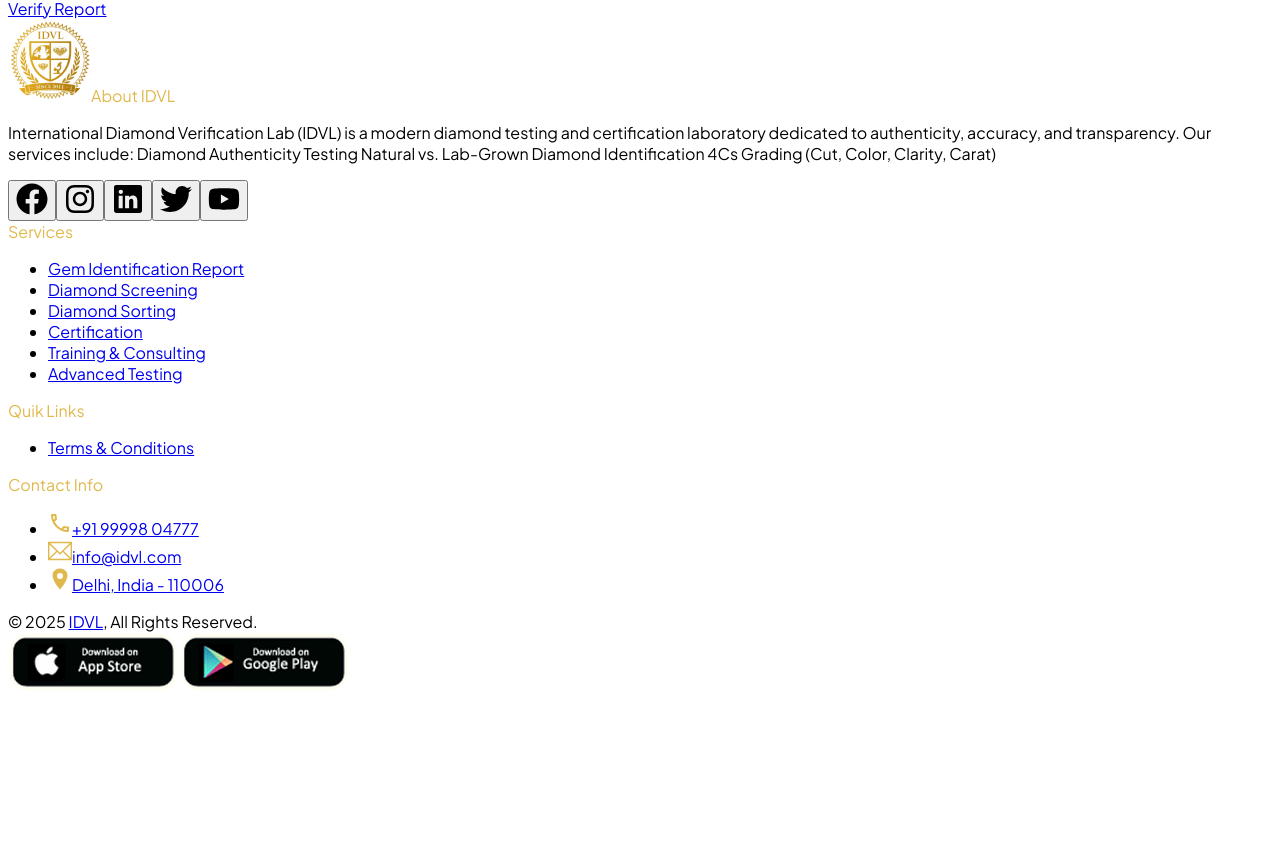
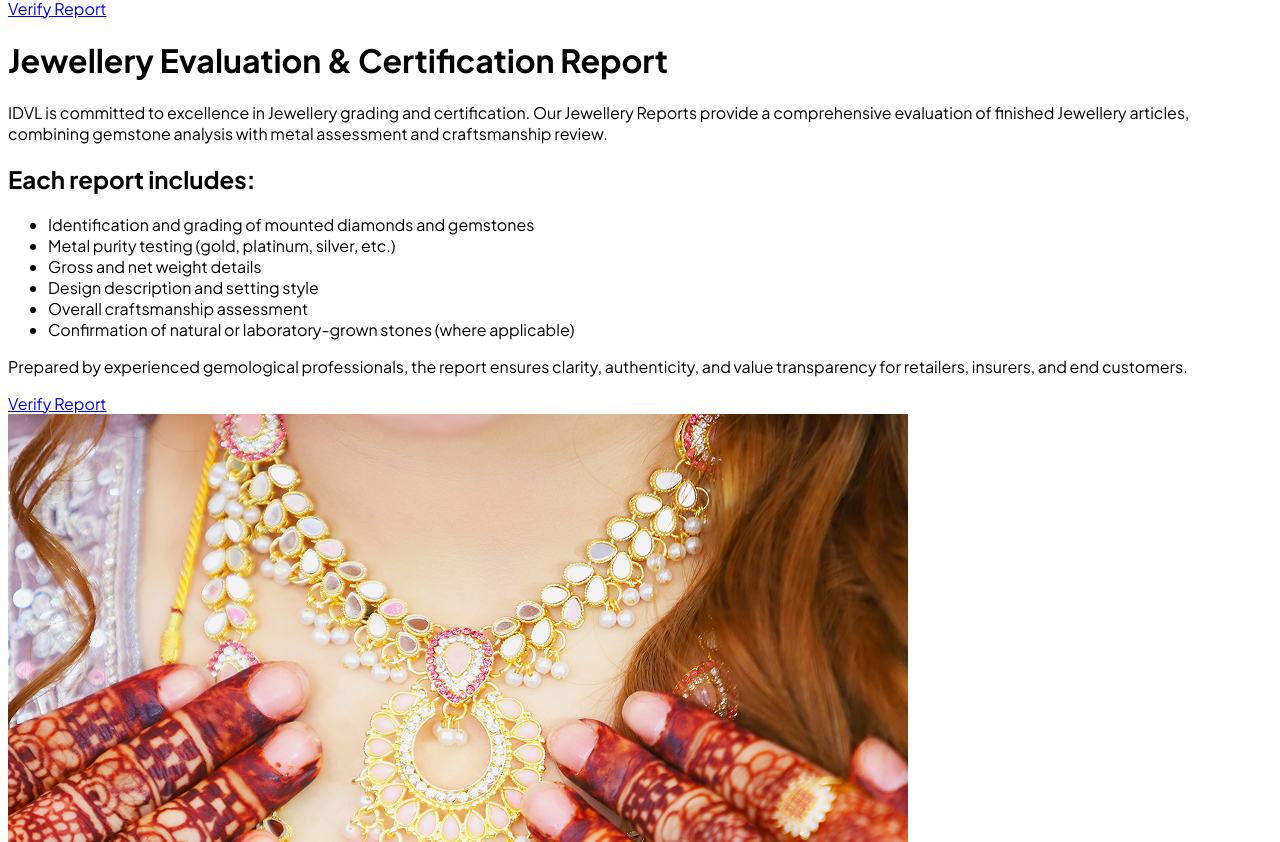
Before and after one commit to Jittumandal/IDVL-GOLD, a React (Create React App) app: page /reports/jewellery in a window 1280 px wide. Shown: the part 778-1620 px from the top of the page. Before the commit the page ends 1482 px from the top, so only its background shows below. Built offline with nearby package versions, Linux system fonts and the light colour scheme.

Commit message:
Changed done

```diff
--- a/src/Careers/Careers.js
+++ b/src/Careers/Careers.js
@@ -70,7 +70,7 @@
             International Diamond Verified Lab (IDVL) is a trusted diamond and
             gemstone testing laboratory providing accurate certification,
             grading, and verification services. Our mission is to ensure
-            transparency, authenticity, and trust within the global jewelry
+            transparency, authenticity, and trust within the global jewellery
             industry.
           </p>
         </div>
--- a/src/Header/Navigation.js
+++ b/src/Header/Navigation.js
@@ -141,7 +141,7 @@
                         Coloured Stone Report
                       </Link>
                       <Link
-                        to="/reports/jewelry"
+                        to="/reports/jewellery"
                         className="block px-4 py-2 hover:bg-green-50"
                         onClick={() => setReportsOpen(false)}
                       >
@@ -333,7 +333,7 @@
                   <div className="pl-3 mt-1 space-y-1">
                     <Link to="/reports" className="block py-2 text-gray-700 rounded px-2 hover:bg-gray-50 font-medium" onClick={() => { setMenuOpen(false); setMobileReportsOpen(false); }}>Grading & Reports</Link>
                     <Link to="/reports/colored-stone" className="block py-2 text-gray-700 rounded px-2 hover:bg-gray-50" onClick={() => { setMenuOpen(false); setMobileReportsOpen(false); }}>Colored Stone Report</Link>
-                    <Link to="/reports/jewelry" className="block py-2 text-gray-700 rounded px-2 hover:bg-gray-50" onClick={() => { setMenuOpen(false); setMobileReportsOpen(false); }}>Jewelry Report</Link>
+                    <Link to="/reports/jewellery" className="block py-2 text-gray-700 rounded px-2 hover:bg-gray-50" onClick={() => { setMenuOpen(false); setMobileReportsOpen(false); }}>Jewellery Report</Link>
                     <Link to="/reports/diamond" className="block py-2 text-gray-700 rounded px-2 hover:bg-gray-50" onClick={() => { setMenuOpen(false); setMobileReportsOpen(false); }}>Diamond Reports</Link>
                   </div>
                 )}
--- a/src/Routes/Routes.js
+++ b/src/Routes/Routes.js
@@ -21,7 +21,7 @@
 const DiamondSorting = lazyWithRetry(() => import("../pages/DiamondSorting"));
 const Certification = lazyWithRetry(() => import("../pages/Certification"));
 const ColoredStone = lazyWithRetry(() => import("../pages/ColoredStone"));
-const Jewelry = lazyWithRetry(() => import("../pages/Jewelry"));
+const Jewellery = lazyWithRetry(() => import("../pages/Jewellery"));
 const Diamond = lazyWithRetry(() => import("../pages/Diamond"));
 const TrainingConsulting = lazyWithRetry(() => import("../pages/TrainingConsulting"));
 const AdvancedTesting = lazyWithRetry(() => import("../pages/AdvancedTesting"));
@@ -45,7 +45,7 @@
           <Route path="/report-verified" element={<ReportVerified />} />
           <Route path="/reports" element={<Reports />} />
           <Route path="/reports/colored-stone" element={<ColoredStone />} />
-          <Route path="/reports/jewelry" element={<Jewelry />} />
+          <Route path="/reports/jewellery" element={<Jewellery />} />
           <Route path="/reports/diamond" element={<Diamond />} />
           <Route path="/gem-identification-report" element={<GemIdentificationReport />} />
           <Route path="/services" element={<Services />} />
--- a/src/components/Bigestbarand.js
+++ b/src/components/Bigestbarand.js
@@ -25,7 +25,7 @@
         {/* Subheading */}
         <h3 className="mb-12 text-center text-2xl text-gray-800">
           One of the World's Largest Independent Grading and Accreditation Services Providers <br />
-          <i style={{ fontSize: 16 }}>Join a global community of diamond, gemstone and jewelry professionals and enthusiasts</i>
+          <i style={{ fontSize: 16 }}>Join a global community of diamond, gemstone and jewellery professionals and enthusiasts</i>
         </h3>
 
         {/* Brands Logo Grid */}
--- a/src/components/Freshmealplans.js
+++ b/src/components/Freshmealplans.js
@@ -10,9 +10,9 @@
         <div className="mx-auto w-full max-w-6xl text-center mb-3">
           <FreshMealPlansHeading />
           <p className="animate__animated animate__backInDown text-gray-600">
-            In the global diamond and jewelry industry, credibility, transparency, and standardization are essential. IDVL grading reports serve as an internationally trusted benchmark, providing independent, scientific evaluation and a consistent grading language that connects manufacturers, wholesalers, retailers, investors, and consumers worldwide.
+            In the global diamond and jewellery industry, credibility, transparency, and standardization are essential. IDVL grading reports serve as an internationally trusted benchmark, providing independent, scientific evaluation and a consistent grading language that connects manufacturers, wholesalers, retailers, investors, and consumers worldwide.
 
-            Each report is prepared using advanced gemological instruments, strict laboratory protocols, and internationally recognized grading methodologies to ensure accuracy, reliability, and integrity
+            Each report is prepared using advanced gemological instruments, strict laboratory protocols, and internationally recognised grading methodologies to ensure accuracy, reliability, and integrity
           </p>
         </div>
       </div>
--- a/src/components/OurHistory.js
+++ b/src/components/OurHistory.js
@@ -36,7 +36,7 @@
     type: 'text', title: "Diamond Carat Weight",
     paragraphs: [
       "Carat weight is the most precise and consistently measured of the Diamond 4Cs. While often associated with a diamond’s size, carat actually refers to the stone’s weight. Larger diamonds are typically rarer, which can increase their value; however, carat weight alone does not determine overall worth. Two diamonds of the same carat weight may differ significantly in value depending on their cut, color, and clarity.",
-      "At IDVL, carat weight is measured using highly accurate digital instruments to ensure precision and reliability. Our grading process follows consistent and repeatable standards, allowing buyers and industry professionals to confidently compare diamonds.",
+      "At IDVL, carat weight is measured using highly accurate digital instruments to ensure precision and reliability. Our grading process follows consistent and repeatable standards, allowing buyers and industry professionals.",
       "Every IDVL report clearly documents all four value-defining characteristics—Cut, Color, Clarity, and Carat Weight—providing transparent and trustworthy information for informed purchasing and investment decisions.",
     ]
   },
--- a/src/components/SubscriptionPlans.js
+++ b/src/components/SubscriptionPlans.js
@@ -13,10 +13,10 @@
   {
     title: "Jewellery Report",
     description:
-      "IDVL is committed to excellence in Jewellery grading and certification. Our Jewelry Reports provide a comprehensive evaluation of finished jewelry articles, combining gemstone analysis with metal assessment and craftsmanship review.",
+      "IDVL is committed to excellence in Jewellery grading and certification. Our Jewellery Reports provide a comprehensive evaluation of finished jewellery articles, combining gemstone analysis with metal assessment and craftsmanship review.",
     img: "/images/jewlery_reports.png",
-    learnLink: "/reports/jewelry",
-    verifyLink: "/verify/jewelry",
+    learnLink: "/reports/jewellery",
+    verifyLink: "/verify/jewellery",
   },
   {
     title: "Diamond Report",
--- /dev/null
+++ b/src/pages/Jewellery.js
@@ -0,0 +1,43 @@
+import React from "react";
+import { Link } from "react-router-dom";
+
+export default function Jewellery() {
+    return (
+        <main className="w-full mt-16 bg-white">
+            <div className="flex flex-col md:flex-row md:h-screen md:items-center">
+                {/* Left Content Section */}
+                <div className="w-full md:w-1/2 px-4 md:px-12 py-8 md:py-16 md:overflow-y-auto md:max-h-screen">
+                    <h1 className="text-3xl font-semibold text-gray-900">Jewellery Evaluation & Certification Report</h1>
+                    <p className="mt-4 text-gray-700">
+                        IDVL is committed to excellence in Jewellery grading and certification. Our Jewellery Reports provide a comprehensive evaluation of finished Jewellery articles, combining gemstone analysis with metal assessment and craftsmanship review.
+                    </p>
+                    <h2 className="mt-6 text-xl font-semibold text-gray-900"> Each report includes:</h2>
+                    <ul className="list-disc list-inside mt-4 text-gray-700">
+                        <li>Identification and grading of mounted diamonds and gemstones</li>
+                        <li>Metal purity testing (gold, platinum, silver, etc.)</li>
+                        <li>Gross and net weight details</li>
+                        <li>Design description and setting style</li>
+                        <li>Overall craftsmanship assessment</li>
+                        <li>Confirmation of natural or laboratory-grown stones (where applicable)</li>
+                    </ul>
+                    <p className="mt-4">Prepared by experienced gemological professionals, the report ensures clarity, authenticity, and value transparency for retailers, insurers, and end customers.</p>
+
+                    <div className="mt-6 space-x-3">
+                        <Link to="/verify-report" className="inline-block rounded border border-green-500 px-4 py-2 text-green-600">
+                            Verify Report
+                        </Link>
+                    </div>
+                </div>
+
+                {/* Right Image Section - Full Screen Height */}
+                <div className="w-full md:w-1/2 h-64 md:h-screen overflow-hidden">
+                    <img
+                        src="/img/Jewellery.png"
+                        alt="Jewellery Evaluation"
+                        className="w-full h-full object-cover"
+                    />
+                </div>
+            </div>
+        </main>
+    );
+}
--- a/src/pages/Services.js
+++ b/src/pages/Services.js
@@ -30,7 +30,7 @@
         {
             icon: "/images/TrainingConsulting.jpg",
             title: "Training & Consulting",
-            description: "Professional training programs and expert consulting services for jewelry professionals and gemstone traders.",
+            description: "Professional training programs and expert consulting services for jewellery professionals and gemstone traders.",
             features: ["Expert guidance", "Industry standards", "Practical training", "Custom solutions"]
         },
         {
--- a/src/pages/TrainingConsulting.js
+++ b/src/pages/TrainingConsulting.js
@@ -27,7 +27,7 @@
                             </h1>
 
                             <p className="text-lg text-gray-100">
-                                Professional training programs and expert consulting services for jewelry professionals and gemstone traders.
+                                Professional training programs and expert consulting services for jewellery professionals and gemstone traders.
                             </p>
                         </div>
                     </div>
```
Also changed, not shown: src/pages/BlogPost.js (+6 -6 lines).
